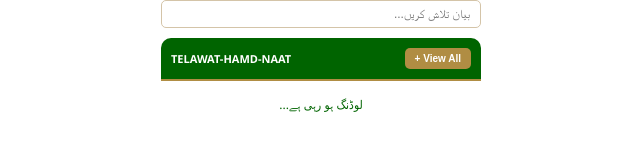
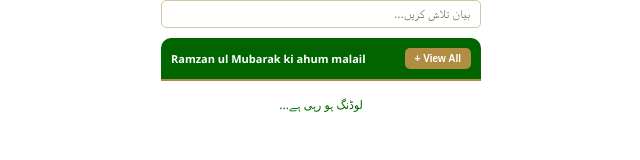
Before and after one commit to naqshbandia/index.html, a plain HTML site: page Ramzan ul Mubarak ki Aham Masail.html in a window 1280 px wide. Shown: the full height of the page, 319-959 px from the left. Drawn offline with Linux system fonts and the light colour scheme.

Commit message:
Update Ramzan ul Mubarak ki Aham Masail.html

```diff
--- a/Ramzan ul Mubarak ki Aham Masail.html
+++ b/Ramzan ul Mubarak ki Aham Masail.html
@@ -55,7 +55,7 @@
         </div>
 
         <div class="cat-header">
-            <span>TELAWAT-HAMD-NAAT</span>
+            <span>Ramzan ul Mubarak ki ahum malail</span>
             <button id="toggle-btn" class="view-all-btn" onclick="toggleDisplay()">View All +</button>
         </div>
         <div id="bayan-list-container">
```
